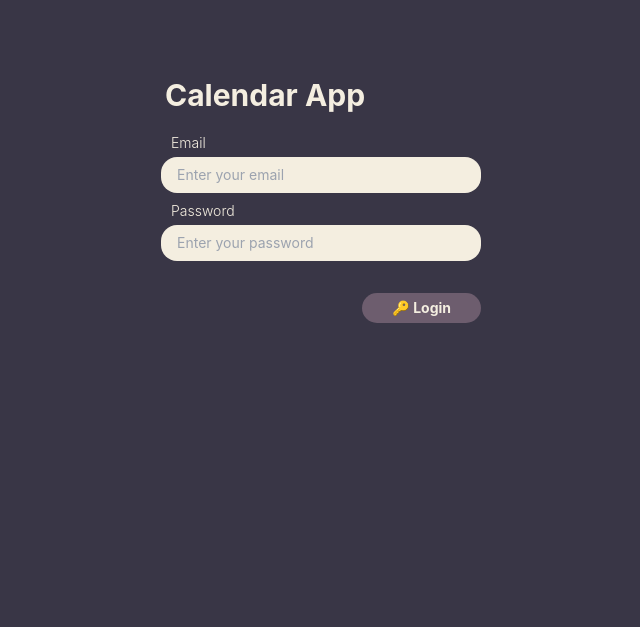
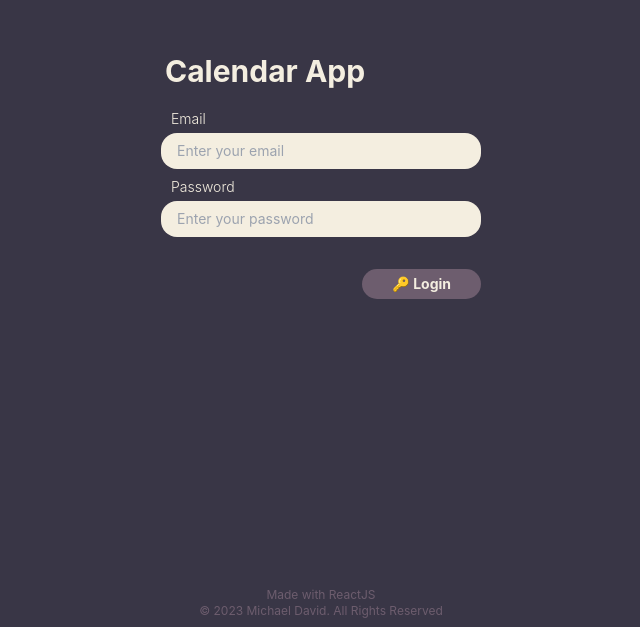
Before and after one commit to mchldavid/calendar-app-md-fe, a React (Create React App) app: page / in a window 1280 px wide. Shown: the part 173-800 px from the top of the page, without its empty margins (319-959 px from the left). Built offline with nearby package versions, Linux system fonts and the light colour scheme.

Commit message:
added footer

```diff
--- a/src/App.js
+++ b/src/App.js
@@ -5,6 +5,7 @@ import Appointments from "./pages/Appointments"
 import Create from "./pages/Create"
 import Update from "./pages/Update"
 import { AuthContext } from "./context/AuthContext"
+import Footer from "./components/Footer"
 
 const App = () => {
   //if there's a logged in person, redirect to
@@ -50,7 +51,9 @@ const App = () => {
             }
           />
         </Routes>
+
       </div>
+      <Footer />
     </div>
   )
 }
--- /dev/null
+++ b/src/components/Footer.js
@@ -0,0 +1,14 @@
+import React from "react"
+
+const Footer = () => {
+  return (
+    <footer className="p-2">
+      <div className="text-xs text-c3 ">
+        <p className="text-center">Made with ReactJS</p>
+        <p className="text-center"> © 2023 Michael David. All Rights Reserved</p>
+      </div>
+    </footer>
+  )
+}
+
+export default Footer
```
